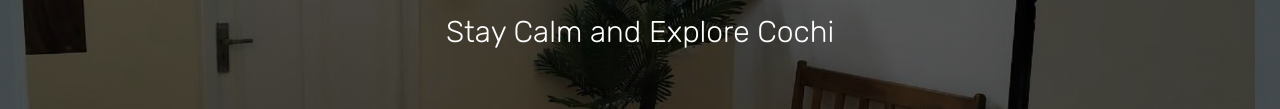
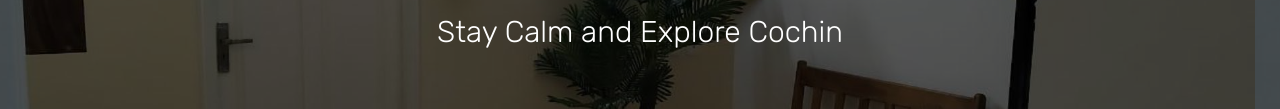
Before and after one commit to FrancisVimal/pax-home, a plain HTML site: page index.html in a window 1280 px wide. Shown: the part 384-493 px from the top of the page. Drawn offline with nearby package versions, Linux system fonts and the light colour scheme; files whose address does not match are found by name.

Commit message:
sample commit

```diff
--- a/index.html
+++ b/index.html
@@ -72,7 +72,7 @@
 
             <div class="mb-5 element-animate">
               <h1>Welcome To Pax Home</h1>
-              <p>Stay Calm and Explore Cochi</p>
+              <p>Stay Calm and Explore Cochin</p>
               <!--<p><a href="booknow.html" class="btn btn-primary">Book Now</a></p>-->
             </div>
 
```
Also changed, not shown: rooms.html (+1 -1 lines).
